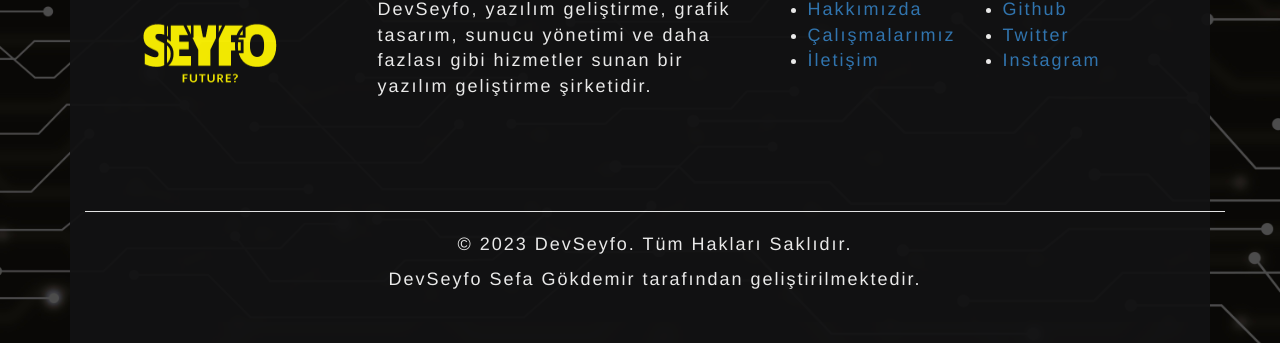
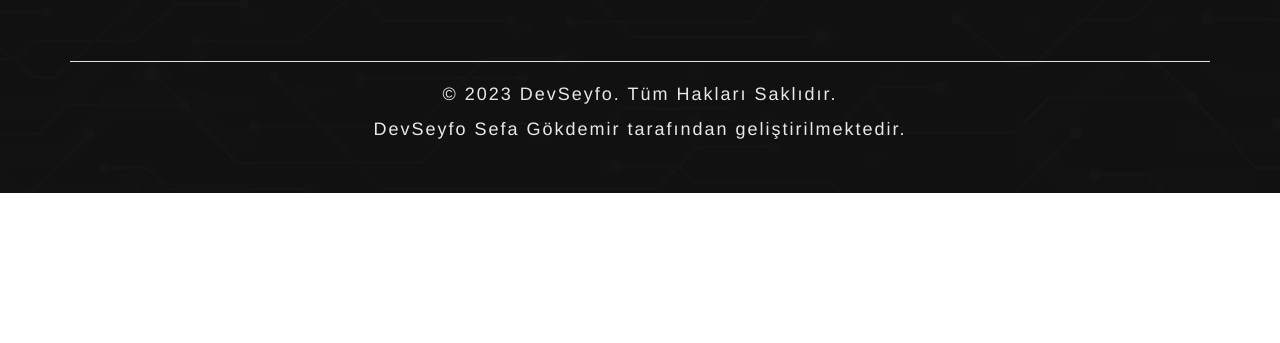
Before and after one commit to sefagkdmr/web-alpha-0.0.1, a plain HTML site: page tr/iletisim.html in a window 1280 px wide. Shown: the part 1203-1546 px from the top of the page. After the commit the page ends 1396 px from the top, so only its background shows below. Drawn offline with nearby package versions, Linux system fonts and the light colour scheme.

Commit message:
Update iletisim.html

```diff
--- a/tr/iletisim.html
+++ b/tr/iletisim.html
@@ -88,7 +88,8 @@
                 </p>
               </div>
             </div>
-          <div class="footer" style="margin-top: 400px;">
+            </div>
+          <div class="footer" style="margin-top: 250px;">
 
             <div class="container">
               <div class="row">
```
